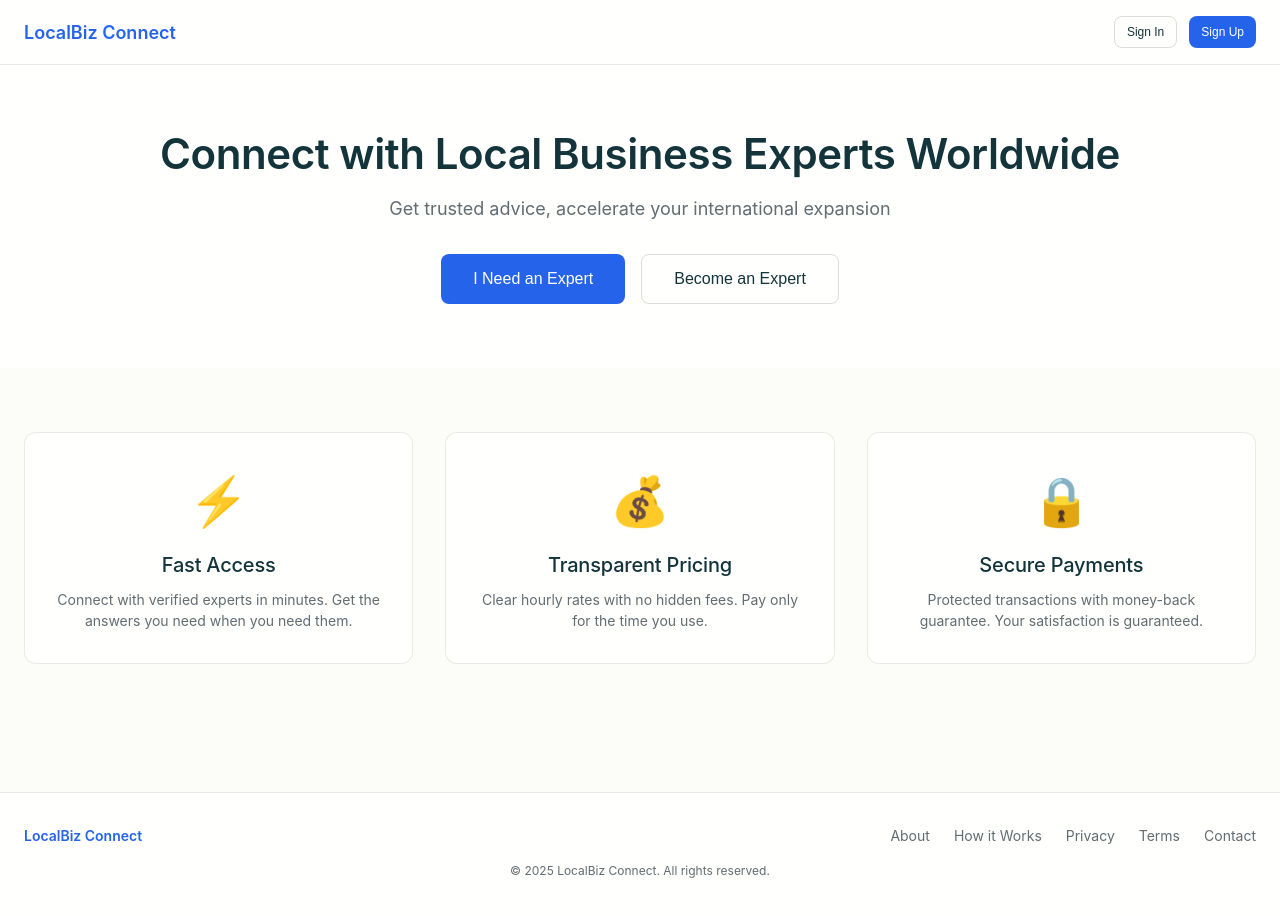
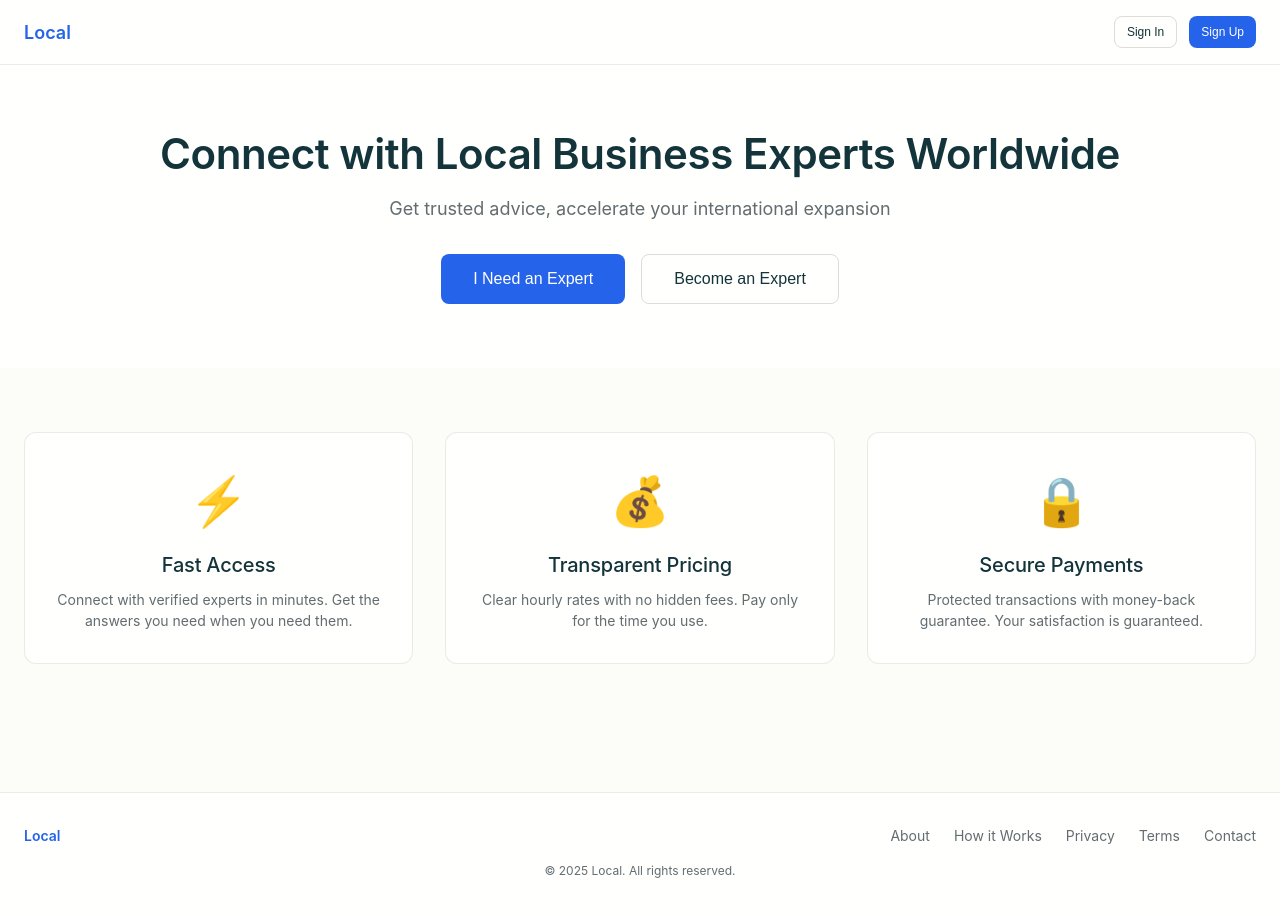
Before and after one commit to morellatoes-pixel/local, a plain HTML site: page index.html in a window 1280 px wide. Drawn offline with Linux system fonts and the light colour scheme; a web font is replaced by a local one.

Commit message:
Update index.html

```diff
--- a/index.html
+++ b/index.html
@@ -3,7 +3,7 @@
 <head>
     <meta charset="UTF-8">
     <meta name="viewport" content="width=device-width, initial-scale=1.0">
-    <title>LocalBiz Connect - Connect with Local Business Experts Worldwide</title>
+    <title>Local - Connect with Local Business Experts Worldwide</title>
     <link rel="stylesheet" href="style.css">
 </head>
 <body>
@@ -12,7 +12,7 @@
         <header class="landing-header">
             <div class="container">
                 <div class="header-content">
-                    <div class="logo">LocalBiz Connect</div>
+                    <div class="logo">Local</div>
                     <nav class="header-nav">
                         <button class="btn btn--outline btn--sm" onclick="showSignIn()">Sign In</button>
                         <button class="btn btn--primary btn--sm" onclick="showSignUp()">Sign Up</button>
@@ -57,7 +57,7 @@
         <footer class="footer">
             <div class="container">
                 <div class="footer-content">
-                    <div class="footer-logo">LocalBiz Connect</div>
+                    <div class="footer-logo">Local</div>
                     <div class="footer-links">
                         <a href="#">About</a>
                         <a href="#">How it Works</a>
@@ -66,7 +66,7 @@
                         <a href="#">Contact</a>
                     </div>
                 </div>
-                <p class="footer-copyright">© 2025 LocalBiz Connect. All rights reserved.</p>
+                <p class="footer-copyright">© 2025 Local. All rights reserved.</p>
             </div>
         </footer>
     </div>
@@ -76,7 +76,7 @@
         <header class="app-header">
             <div class="container">
                 <div class="header-content">
-                    <div class="logo">LocalBiz Connect</div>
+                    <div class="logo">Local</div>
                     <div class="header-right">
                         <div class="user-menu" onclick="toggleUserMenu()">
                             <div class="user-avatar">JD</div>
@@ -167,7 +167,7 @@
         <header class="app-header">
             <div class="container">
                 <div class="header-content">
-                    <div class="logo" onclick="showSearchPage()">LocalBiz Connect</div>
+                    <div class="logo" onclick="showSearchPage()">Local</div>
                     <div class="header-right">
                         <button class="btn btn--outline btn--sm" onclick="showSearchPage()">← Back to Search</button>
                         <div class="user-menu" onclick="toggleUserMenu()">
@@ -240,7 +240,7 @@
         <header class="app-header">
             <div class="container">
                 <div class="header-content">
-                    <div class="logo" onclick="showSearchPage()">LocalBiz Connect</div>
+                    <div class="logo" onclick="showSearchPage()">Local</div>
                     <div class="header-right">
                         <button class="btn btn--outline btn--sm" onclick="backToProfile()">← Back</button>
                     </div>
@@ -438,7 +438,7 @@
         <header class="app-header">
             <div class="container">
                 <div class="header-content">
-                    <div class="logo" onclick="showSearchPage()">LocalBiz Connect</div>
+                    <div class="logo" onclick="showSearchPage()">Local</div>
                     <div class="header-right">
                         <div class="user-menu" onclick="toggleUserMenu()">
                             <div class="user-avatar">MW</div>
@@ -564,7 +564,7 @@
         <header class="app-header">
             <div class="container">
                 <div class="header-content">
-                    <div class="logo" onclick="showSearchPage()">LocalBiz Connect</div>
+                    <div class="logo" onclick="showSearchPage()">Local</div>
                     <div class="header-right">
                         <div class="user-menu" onclick="toggleUserMenu()">
                             <div class="user-avatar">JD</div>
```
